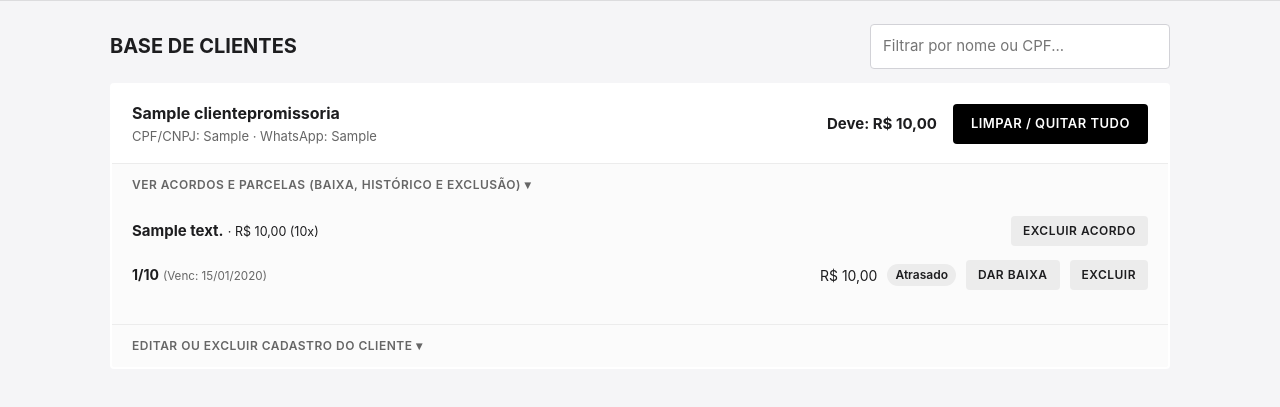
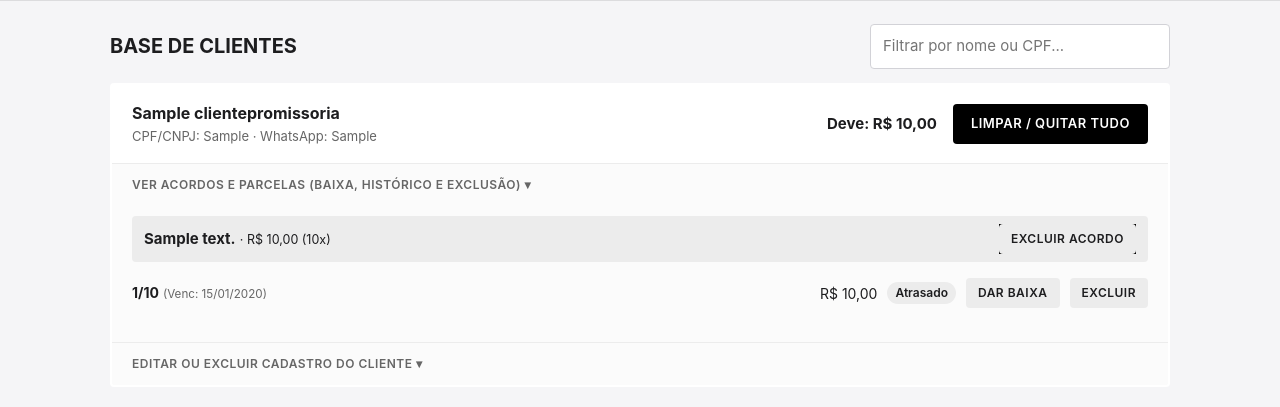
Before and after one commit to MaiconP-Y/flip_style_company, a Django app: page /clientes/ in a window 1280 px wide, after a click on "VER ACORDOS E PARCELAS (BAIXA, HISTÓRICO E EXCLUSÃO) ▾". Shown: the part 75-482 px from the top of the page. Run offline with Django 5.2, Linux system fonts and the light colour scheme; a user stored in the database is signed in; tables that the repository leaves empty hold one stand-in row (values such as "Sample post").

Commit message:
css(painel): destaca cabeçalho e ações do acordo

```diff
--- a/static/css/painel.css
+++ b/static/css/painel.css
@@ -610,15 +610,18 @@ details.nova > form {
     display: flex;
     justify-content: space-between;
     align-items: center;
-    gap: 8px;
     flex-wrap: wrap;
-    margin-bottom: 6px;
+    padding: 8px 12px;
+    margin-bottom: 8px;
+    background: var(--soft);
+    border-radius: var(--radius);
 }
 
 .acordo-acoes {
     display: flex;
     gap: 6px;
     flex-wrap: wrap;
+    background-color: #000000;
 }
 
 .grid-editar {
```
